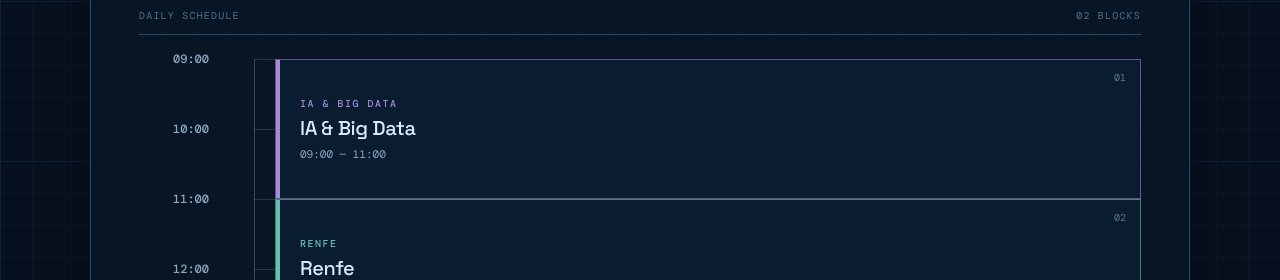
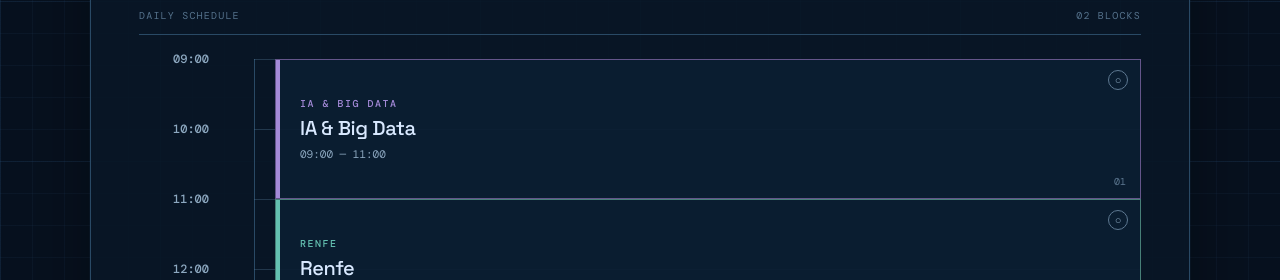
Before and after one commit to DevFabK/HorarioApp, a Vue app: page / in a window 1280 px wide. Shown: the part 319-599 px from the top of the page. Built offline with nearby package versions, Linux system fonts and the light colour scheme.

Commit message:
Añadidos los estilos para el check de la tarea

```diff
--- a/src/App.vue
+++ b/src/App.vue
@@ -486,14 +486,12 @@
             )?.completed
           }
         ]" :style="{
-          top: `${getTimelinePosition(item.timelineStart)}px`,
-          height: `${getBlockHeight(item)}px`
-        }" @click="toggleBlock(item.id)">
-
+    top: `${getTimelinePosition(item.timelineStart)}px`,
+    height: `${getBlockHeight(item)}px`
+  }" @click="toggleBlock(item.id)">
           <div class="timeline-block-line"></div>
 
           <div class="timeline-block-content">
-
             <span class="timeline-block-label">
               {{ getBlockLabel(item) }}
             </span>
@@ -503,13 +501,15 @@
             <span class="timeline-block-time">
               {{ item.start }} — {{ item.end }}
             </span>
-
           </div>
 
           <span class="timeline-block-index">
             {{ (index + 1).toString().padStart(2, '0') }}
           </span>
 
+          <div class="timeline-block-status">
+            {{currentDayData.blocks.find(block => block.id === item.id)?.completed ? '✓' : '○'}}
+          </div>
         </article>
 
       </section>
--- a/src/style.css
+++ b/src/style.css
@@ -234,21 +234,14 @@
    * columna de hora + separación
    */
   --line-position:
-    calc(
-      var(--time-width)
-      + var(--time-gap)
-    );
+    calc(var(--time-width) + var(--time-gap));
 
   /*
    * Posición donde empiezan los bloques:
    * hora + separación + línea + separación
    */
   --content-position:
-    calc(
-      var(--line-position)
-      + var(--line-width)
-      + var(--content-gap)
-    );
+    calc(var(--line-position) + var(--line-width) + var(--content-gap));
 
   position: relative;
 
@@ -361,6 +354,32 @@
   opacity: 0.5;
 }
 
+.timeline-block-status {
+  position: absolute;
+
+  top: 10px;
+  right: 12px;
+
+  width: 20px;
+  height: 20px;
+
+  display: flex;
+  align-items: center;
+  justify-content: center;
+
+  border: 1px solid #5d7891;
+  border-radius: 50%;
+
+  font-family: 'DM Mono', monospace;
+  font-size: 11px;
+  color: #8da8c0;
+}
+
+.timeline-block--completed .timeline-block-status {
+  border-color: currentColor;
+  color: #d9e9ff;
+}
+
 .timeline-block-line {
   width: 4px;
 
@@ -410,7 +429,7 @@
 .timeline-block-index {
   position: absolute;
 
-  top: 11px;
+  bottom: 10px;
   right: 14px;
 
   font-family: 'DM Mono', monospace;
```
